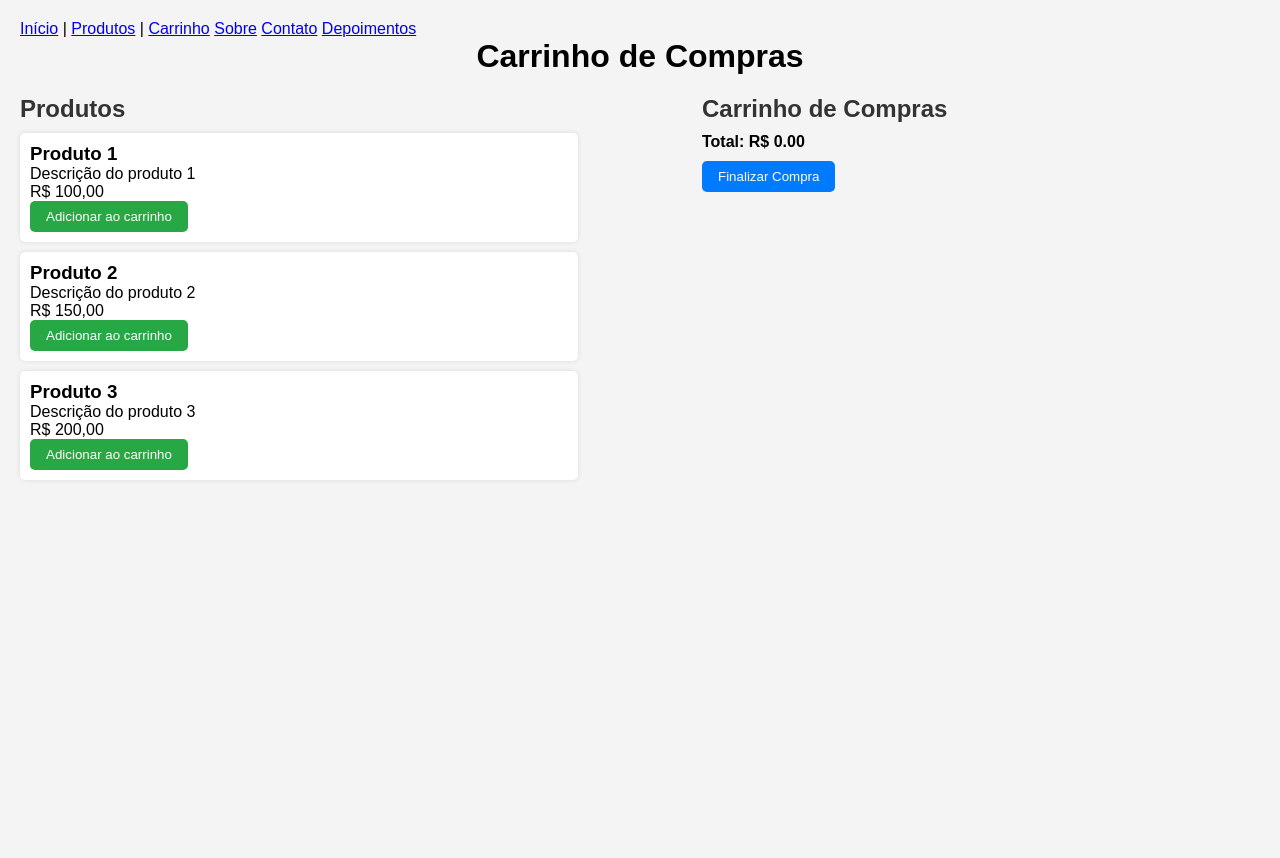
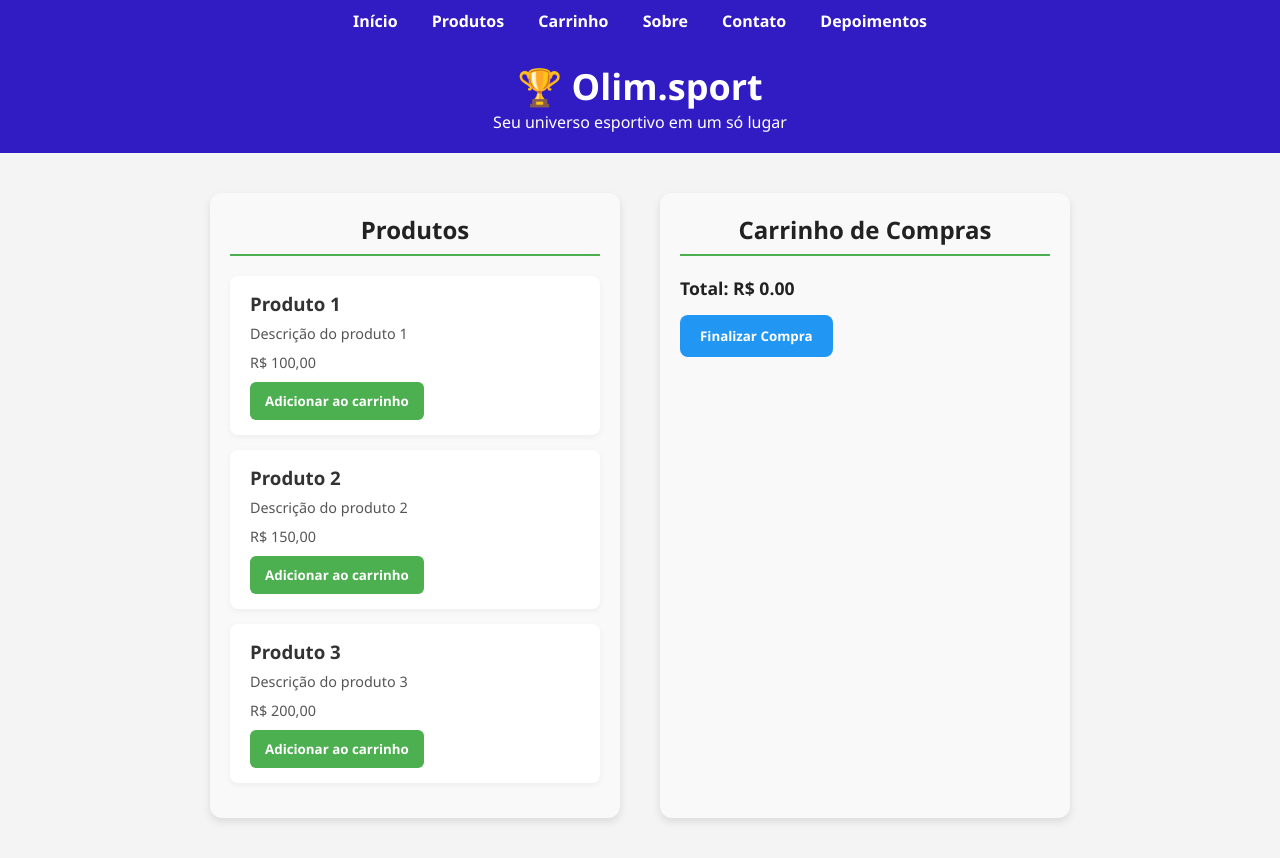
Before and after one commit to Raissa1Bueno/olim_sport, a website: page public/carrinho.html in a window 1280 px wide. Before the commit the page ends 800 px from the top, so only its background shows below. Drawn offline with Linux system fonts and the light colour scheme.

Commit message:
Update carrinho.html

```diff
--- a/public/carrinho.html
+++ b/public/carrinho.html
@@ -1,11 +1,9 @@
 <!DOCTYPE html>
-<html lang="pt-br">
+<html lang="pt-BR">
 <head>
   <meta charset="UTF-8">
-  <meta name="viewport" content="width=device-width, initial-scale=1.0">
-  <title>Carrinho de Compras</title>
+  <title>Contato - Olim.sport</title>
   <style>
-    /* Reset de estilos */
     * {
       margin: 0;
       padding: 0;
@@ -15,86 +13,101 @@
     body {
       font-family: Arial, sans-serif;
       background-color: #f4f4f4;
-      padding: 20px;
+      color: #333;
+    }
+
+    nav {
+      background-color: #311bc2;
+      padding: 10px;
+      text-align: center;
+    }
+
+    nav a {
+      color: white;
+      text-decoration: none;
+      margin: 0 15px;
+      font-weight: bold;
+    }
+
+    nav a:hover {
+      text-decoration: underline;
+      color: #00eeff;
     }
 
     header {
+      background-color: #311bc2;
+      color: white;
+      padding: 20px;
       text-align: center;
+    }
+
+    header h1 {
+      font-size: 36px;
+    }
+
+    .container {
+      max-width: 600px;
+      margin: 50px auto;
+      background: #fff;
+      padding: 30px;
+      border-radius: 10px;
+      box-shadow: 0 0 10px rgba(0,0,0,0.1);
+    }
+
+    h2 {
+      text-align: center;
+      color: #311bc2;
       margin-bottom: 20px;
     }
 
-    main {
-      display: flex;
-      justify-content: space-between;
+    form input, form textarea {
+      width: 100%;
+      padding: 12px;
+      margin-top: 10px;
+      border: 1px solid #ccc;
+      border-radius: 5px;
+      font-size: 16px;
     }
 
-    #produtos, #carrinho {
-      width: 45%;
+    form button {
+      background-color: #28a745;
+      color: white;
+      padding: 12px;
+      border: none;
+      border-radius: 5px;
+      margin-top: 15px;
+      width: 100%;
+      cursor: pointer;
+      font-size: 16px;
     }
 
-    h2 {
-      margin-bottom: 10px;
-      color: #333;
-    }
-
-    ul {
-      list-style: none;
-      padding: 0;
-    }
-
-    li {
-      background-color: #fff;
-      margin-bottom: 10px;
-      padding: 10px;
-      border-radius: 5px;
-      box-shadow: 0 0 5px rgba(0, 0, 0, 0.1);
-    }
-
-    button {
-      background-color: #28a745;
-      color: white;
-      padding: 8px 16px;
-      border: none;
-      border-radius: 5px;
-      cursor: pointer;
-    }
-
-    button:hover {
+    form button:hover {
       background-color: #218838;
     }
 
-    #cart-items li {
-      display: flex;
-      justify-content: space-between;
-      align-items: center;
-    }
-
-    #cart-total {
-      font-weight: bold;
-      margin-top: 10px;
-    }
-
-    #checkout-button {
-      background-color: #007bff;
-      margin-top: 10px;
-    }
-
-    #checkout-button:hover {
-      background-color: #0056b3;
+    footer {
+      background-color: #1a237e;
+      color: white;
+      text-align: center;
+      padding: 15px 0;
+      margin-top: 40px;
     }
   </style>
 </head>
 <body>
-     <nav>
-    <a href="/">Início</a> |
-    <a href="/produtos">Produtos</a> |
-    <a href="/carrinho">Carrinho</a>
-    <a href="/sobre">Sobre</a>
-    <a href="/contato">Contato</a>
-    <a href="/depoimentos">Depoimentos</a>
+
+  <nav>
+    <a href="index.html">Início</a>
+    <a href="produtos.html">Produtos</a>
+    <a href="carrinho.html">Carrinho</a>
+    <a href="sobre.html">Sobre</a>
+    <a href="contato.html">Contato</a>
+    <a href="depoimento.html">Depoimentos</a>
   </nav>
+
   <header>
-    <h1>Carrinho de Compras</h1>
+    <h1>🏆 Olim.sport</h1>
+    <p>Seu universo esportivo em um só lugar</p>
   </header>
 
   <main>
@@ -171,5 +184,115 @@
       updateCart();
     });
   </script>
+  <style>
+    /* Reset básico */
+* {
+  box-sizing: border-box;
+  margin: 0;
+  padding: 0;
+  font-family: 'Segoe UI', Tahoma, Geneva, Verdana, sans-serif;
+}
+
+main {
+  max-width: 900px;
+  margin: 40px auto;
+  display: flex;
+  gap: 40px;
+  padding: 0 20px;
+}
+
+section {
+  background: #f9f9f9;
+  border-radius: 12px;
+  padding: 20px;
+  flex: 1;
+  box-shadow: 0 4px 8px rgb(0 0 0 / 0.1);
+}
+
+h2 {
+  margin-bottom: 20px;
+  color: #222;
+  border-bottom: 2px solid #4CAF50;
+  padding-bottom: 8px;
+  font-weight: 700;
+}
+
+ul {
+  list-style: none;
+}
+
+#produtos li {
+  background: white;
+  border-radius: 8px;
+  padding: 15px 20px;
+  margin-bottom: 15px;
+  box-shadow: 0 2px 6px rgb(0 0 0 / 0.05);
+  transition: transform 0.2s ease;
+  cursor: default;
+}
+
+#produtos li:hover {
+  transform: translateY(-5px);
+  box-shadow: 0 6px 12px rgb(0 0 0 / 0.1);
+}
+
+#produtos h3 {
+  margin-bottom: 8px;
+  color: #333;
+}
+
+#produtos p {
+  margin-bottom: 10px;
+  color: #555;
+  font-size: 0.9rem;
+}
+
+button.add-to-cart {
+  background-color: #4CAF50;
+  border: none;
+  padding: 10px 15px;
+  color: white;
+  font-weight: 600;
+  border-radius: 6px;
+  cursor: pointer;
+  transition: background-color 0.3s ease;
+  display: inline-block;
+}
+
+button.add-to-cart:hover {
+  background-color: #45a049;
+}
+
+#carrinho ul#cart-items li {
+  padding: 10px 15px;
+  border-bottom: 1px solid #ddd;
+  font-weight: 600;
+  color: #444;
+}
+
+#cart-total {
+  margin-top: 20px;
+  font-size: 1.1rem;
+  font-weight: 700;
+  color: #222;
+}
+
+#checkout-button {
+  margin-top: 15px;
+  padding: 12px 20px;
+  background-color: #2196F3;
+  border: none;
+  border-radius: 8px;
+  color: white;
+  font-weight: 700;
+  cursor: pointer;
+  transition: background-color 0.3s ease;
+}
+
+#checkout-button:hover {
+  background-color: #0b7dda;
+}
+
+  </style>
 </body>
 </html>
```
